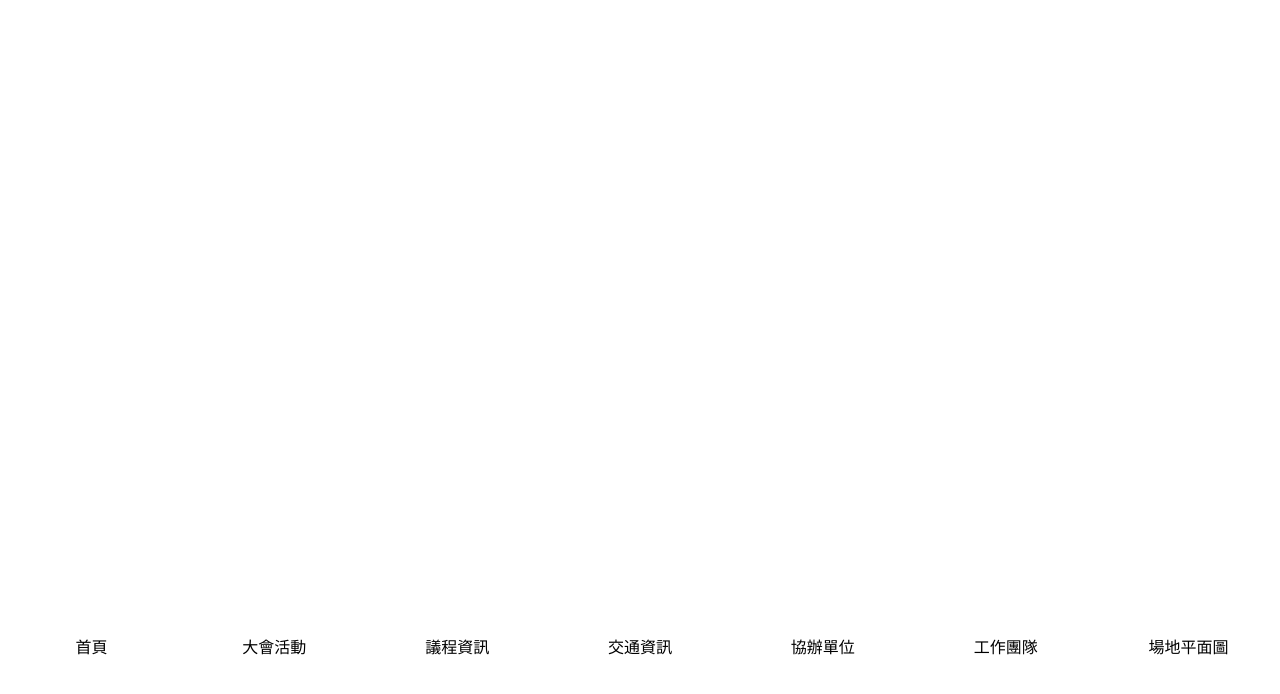
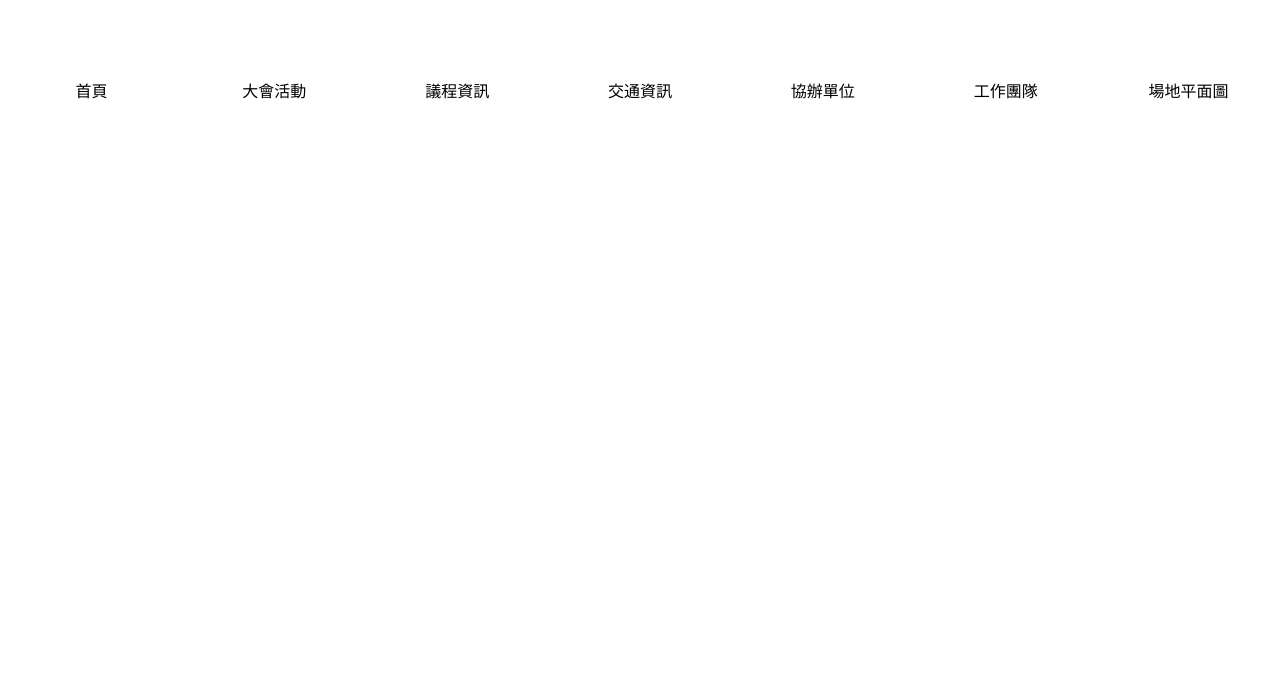
Before and after one commit to tdoh/tdoh.online, a Vue app: page /team in a window 1280 px wide. Shown: the top 694 px of the page. Built offline with nearby package versions, Linux system fonts and the light colour scheme.

Commit message:
Layout: menu toggled methods via scroll behavior

```diff
--- a/src/App.vue
+++ b/src/App.vue
@@ -1,16 +1,43 @@
 <template>
   <div id="app">
+    <Navbar :isToggle="isToggle" />
     <router-view />
     <Footer />
-    <Navbar />
   </div>
 </template>
 
 <script>
 import layout from '@/components/layout'
 export default {
+  data () {
+    return {
+      isToggle: false
+    }
+  },
   components: {
     ...layout
+  },
+  mounted () {
+    this.scrollAnimate()
+  },
+  methods: {
+    scrollAnimate () {
+      if (this.$route.name === 'Home') {
+        this.isToggle = false
+        document.addEventListener('scroll', this.scrollHandler)
+      } else {
+        this.isToggle = true
+        document.removeEventListener('scroll', this.scrollHandler)
+      }
+    },
+    scrollHandler (event) {
+      this.isToggle = event.pageY >= document.documentElement.clientHeight - 244
+    }
+  },
+  watch: {
+    $route: function () {
+      this.scrollAnimate()
+    }
   }
 }
 </script>
--- a/src/components/layout/Navbar.vue
+++ b/src/components/layout/Navbar.vue
@@ -1,6 +1,6 @@
 <template>
   <div>
-    <ul id="nav">
+    <ul id="nav" :class="{ 'toggle': isToggle }">
       <li v-for="(item, index) in menuItem" :key="index" :class="{ 'active': item.name === $route.name }">
         <router-link :to="item.path">
           <span>{{ item.meta.label || item.name }}</span>
@@ -16,6 +16,12 @@ export default {
     return {
       menuItem: this.$router.options.routes
     }
+  },
+  props: {
+    isToggle: {
+      default: false,
+      type: Boolean
+    }
   }
 }
 </script>
--- a/src/views/Home.vue
+++ b/src/views/Home.vue
@@ -1,6 +1,6 @@
 <template>
   <div>
-
+    <div id="header"></div>
   </div>
 </template>
 
```
